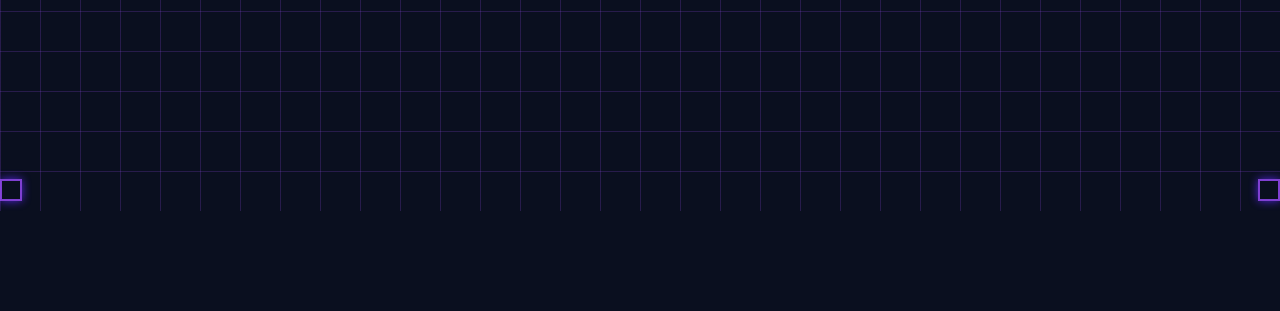
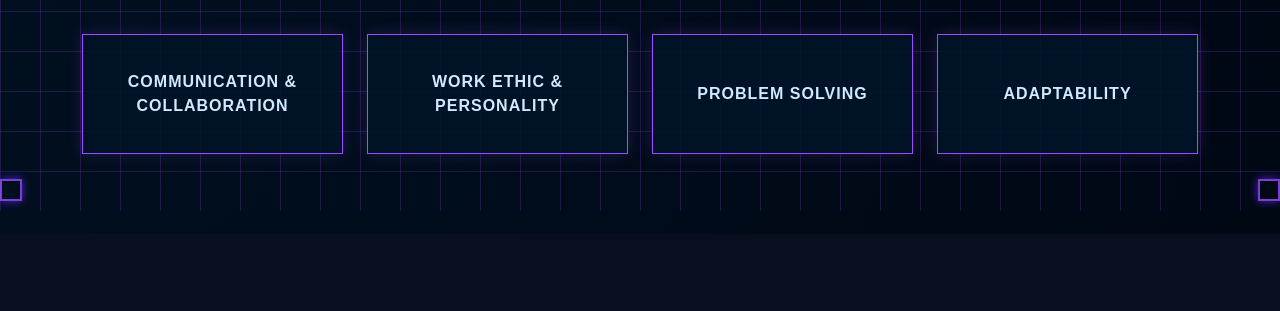
Before and after one commit to mbuennem1998/portfolio, a plain HTML site: page skills.html in a window 1280 px wide. Shown: the part 599-910 px from the top of the page. Before the commit the page ends 800 px from the top, so only its background shows below. Drawn offline with nearby package versions, Linux system fonts and the light colour scheme.

Commit message:
added soft skills

```diff
--- a/skills.html
+++ b/skills.html
@@ -72,6 +72,54 @@
         </div>
     </div>
 </section>
+<br>
+<section class="projects-section">
+    <div class="container text-center">
+        <h1 class="fw-bold mb-5">Soft Skills</h1>
+
+        <!-- FIX: Add row and justify-content-center -->
+        <div class="row justify-content-center g-4">
+            <div class="col-md-3 col-sm-6">
+                <div class="cyber-card">communication & collaboration<br><div class="holo-panel">
+                        Clear communicator<br>
+                        Works well with teams and clients<br>
+                        Comfortable explaining technical concepts simply
+                    </div>
+                </div>
+            </div>
+
+            <div class="col-md-3 col-sm-6">
+                <div class="cyber-card">Work Ethic & Personality<br><div class="holo-panel">
+                        Laid‑back but reliable<br>
+                        Hardworking and consistent<br>
+                        Opens up with humor<br>
+                        Friendly and easy to work with
+                    </div>
+                </div>
+            </div>
+
+            <div class="col-md-3 col-sm-6">
+                <div class="cyber-card">Problem Solving<br><div class="holo-panel">
+                        Calm under pressure<br>
+                        Logical troubleshooting<br>
+                        Creative solutions<br>
+                        Strong curiosity and “how does this work?” mindset
+                    </div>
+                </div>
+            </div>
+
+            <div class="col-md-3 col-sm-6">
+                <div class="cyber-card">Adaptability<br><div class="holo-panel">
+                        Learns new tools quickly<br>
+                        Flexible across IT, design, and development<br>
+                        Handles unexpected issues without stress
+                    </div>
+                    <br>
+                </div>
+            </div>
+        </div>
+    </div>
+</section>
 
 <script src="https://cdn.jsdelivr.net/npm/bootstrap@5.3.2/dist/js/bootstrap.bundle.min.js"></script>
 
```
